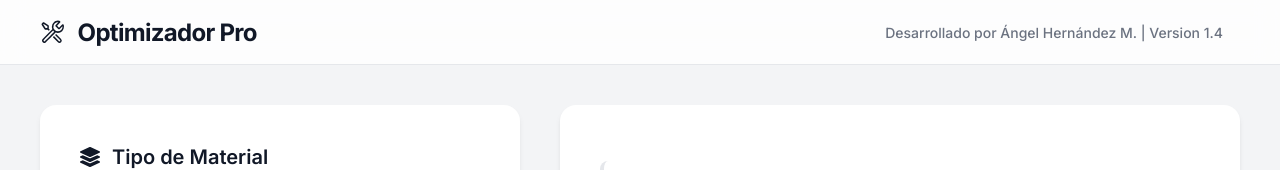
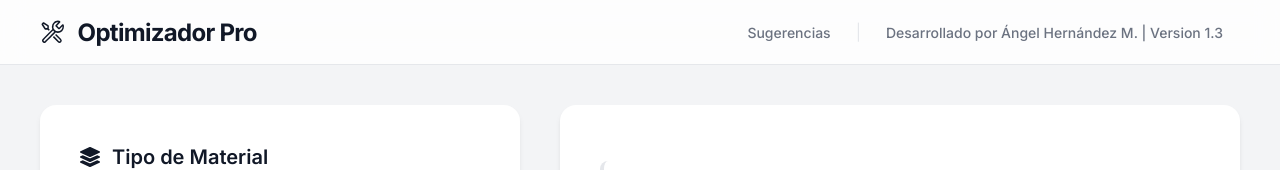
Before and after one commit to S4mma3l/proyecto_optimizador, a React (Create React App) app in the folder frontend/: page / in a window 1280 px wide. Shown: the top 170 px of the page. Built offline with nearby package versions, Linux system fonts and the light colour scheme.

Commit message:
update 2.6

```diff
--- a/frontend/src/App.css
+++ b/frontend/src/App.css
@@ -294,3 +294,10 @@ input:checked + .slider:before {
   color: var(--text-muted);
   margin-bottom: 0.5rem;
 }
+
+/* ... (al final de tu archivo App.css) ... */
+
+.header-separator {
+  color: var(--border-color);
+  margin: 0 0.5rem;
+}
--- a/frontend/src/App.js
+++ b/frontend/src/App.js
@@ -44,11 +44,18 @@ function App() {
             <h1>Optimizador Pro</h1>
           </a>
         </div>
+
+        {/* --- CABECERA DERECHA ACTUALIZADA --- */}
         <div className="header-right">
+          <a href="https://s4mma3l.github.io/Pagina_de_valoracion/" target="_blank" rel="noopener noreferrer" className="developer-button">
+            Sugerencias
+          </a>
+          <span className="header-separator">|</span>
           <a href="https://www.linkedin.com/in/pentestercr/" target="_blank" rel="noopener noreferrer" className="developer-button">
-            Desarrollado por Ángel Hernández M. | Version 1.4
+            Desarrollado por Ángel Hernández M. | Version 1.3
           </a>
         </div>
+
       </header>
       <main>
         <div className="controls-panel">
```
